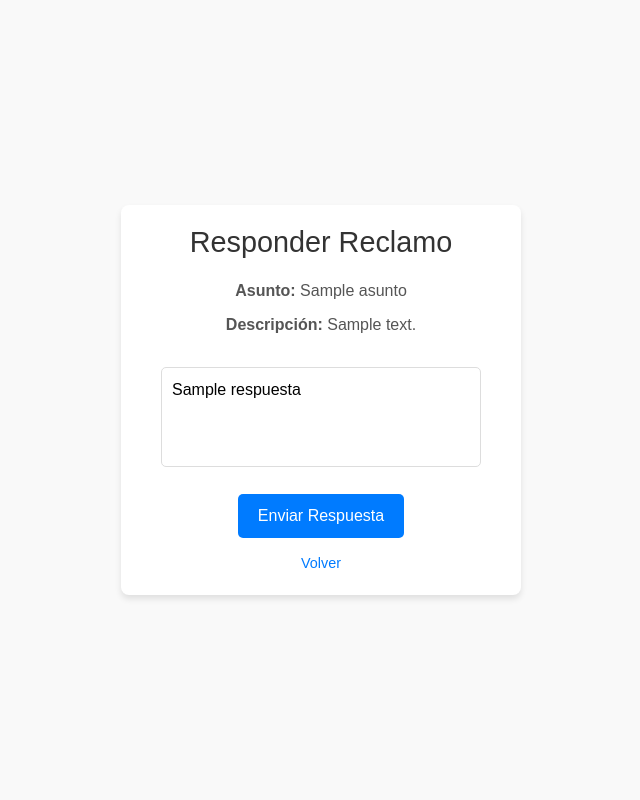
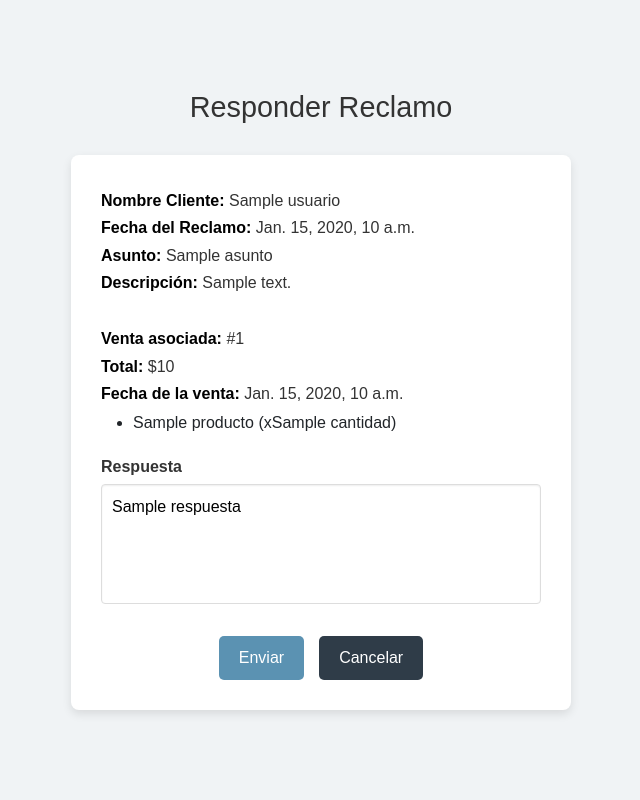
Before and after one commit to diego-ab-dev/Akaispace_Proyecto_de_Titulo, a Django app: template templates/admin_panel/responder_reclamo.html in a window 1280 px wide. Shown: the whole page, without its empty margins (319-959 px from the left). Run offline with Django 3.2, Linux system fonts and the light colour scheme; the template is opened without the code that fills it: most values are stand-ins (such as "Sample title", 1, 10 or a date in 2020).

Commit message:
el reclamo y devolucion en administracion ahora muestra a que venta y producto se asocian para asi el admin tenga mas control y conocimiento de lo que pasa en la web.

```diff
--- a/appPrincipal/models.py
+++ b/appPrincipal/models.py
@@ -226,6 +226,7 @@ class Reclamo(models.Model):
         ('Respondido', 'Respondido'),
     ]
     usuario = models.ForeignKey(Usuario, on_delete=models.CASCADE, related_name='reclamos')
+    venta = models.ForeignKey(Venta, on_delete=models.SET_NULL, null=True, blank=True, related_name='reclamos')
     estado = models.CharField(max_length=20,choices=ESTADO_CHOICES, default='Abierto')
     asunto = models.CharField(max_length=255, default='No especificado')
     fecha = models.DateTimeField(default=now)
--- a/static/styles/styles_admin/styles_responder_reclamo.css
+++ b/static/styles/styles_admin/styles_responder_reclamo.css
@@ -1,47 +1,75 @@
 body {
     margin: 0;
     font-family: Arial, sans-serif;
-    background-color: #f9f9f9;
+    background-color: #f0f3f5;
     display: flex;
     justify-content: center;
     align-items: center;
-    height: 100vh;
+    min-height: 100vh;
 }
 
-.reclamo-container {
-    background: #ffffff;
-    padding: 20px 40px;
-    border-radius: 8px;
-    box-shadow: 0 4px 6px rgba(0, 0, 0, 0.1);
+.main-container {
     text-align: center;
-    width: 400px;
+    width: 100%;
 }
 
-.reclamo-container h1 {
+.main-container h1 {
     font-size: 1.8rem;
-    margin-bottom: 20px;
+    margin-bottom: 30px;
     color: #333333;
 }
 
-.reclamo-info p {
-    margin: 10px 0;
+.card-reclamo {
+    background: #ffffff;
+    padding: 30px;
+    border-radius: 8px;
+    box-shadow: 0 4px 10px rgba(0, 0, 0, 0.1);
+    width: 100%;
+    max-width: 500px;
+    margin: 0 auto;
+    text-align: left;
+}
+
+.card-reclamo p {
+    margin: 5px 0;
     font-size: 1rem;
-    color: #555555;
+    color: #333333;
+    line-height: 1.4;
+}
+
+.card-reclamo p strong {
+    font-weight: bold;
+    color: #000000;
+}
+
+.form-label {
+    display: block;
+    margin-top: 20px;
+    margin-bottom: 5px;
+    font-weight: bold;
+    color: #333333;
 }
 
 textarea {
     width: 100%;
-    height: 100px;
-    margin: 20px 0;
+    height: 120px;
     padding: 10px;
     border: 1px solid #dddddd;
-    border-radius: 5px;
+    border-radius: 4px;
     font-size: 1rem;
     resize: none;
+    box-shadow: inset 0 1px 2px rgba(0, 0, 0, 0.07);
 }
 
-.btn-submit {
-    background-color: #007BFF;
+.buttons-container {
+    display: flex;
+    justify-content: center;
+    gap: 15px;
+    margin-top: 25px;
+}
+
+.btn-enviar {
+    background-color: #5B92B2;
     color: #ffffff;
     padding: 10px 20px;
     border: none;
@@ -49,21 +77,26 @@ textarea {
     cursor: pointer;
     font-size: 1rem;
     transition: background-color 0.3s;
+    text-decoration: none;
 }
 
-.btn-submit:hover {
-    background-color: #0056b3;
+.btn-enviar:hover {
+    background-color: #4c7d9a;
 }
 
-.btn-back {
-    display: block;
-    margin-top: 15px;
-    font-size: 0.9rem;
-    color: #007BFF;
+.btn-cancelar {
+    background-color: #2F3C48;
+    color: #ffffff;
+    padding: 10px 20px;
+    border: none;
+    border-radius: 5px;
+    cursor: pointer;
+    font-size: 1rem;
+    transition: background-color 0.3s;
     text-decoration: none;
-    transition: color 0.3s;
+    display: inline-block;
 }
 
-.btn-back:hover {
-    color: #0056b3;
+.btn-cancelar:hover {
+    background-color: #1e262e;
 }
--- a/templates/admin_panel/responder_reclamo.html
+++ b/templates/admin_panel/responder_reclamo.html
@@ -1,5 +1,6 @@
 <!DOCTYPE html>
 {% load static %}
+{% load custom_filters %}
 <html lang="en">
 <head>
     <meta charset="UTF-8">
@@ -16,22 +17,45 @@
     <title>Responder Reclamo</title>
 </head>
 <body>
-    <div class="reclamo-container">
+    <div class="main-container">
         <h1>Responder Reclamo</h1>
-        <form method="post">
-            {% csrf_token %}
-            <div class="reclamo-info">
-                <p><strong>Asunto:</strong> {{ reclamo.asunto }}</p>
-                <p><strong>Descripción:</strong> {{ reclamo.descripcion }}</p>
-            </div>
-            <textarea name="respuesta" placeholder="Escribe tu respuesta aquí..." required>{{ reclamo.respuesta|default_if_none:'' }}</textarea>
-            <button type="submit" class="btn-submit">Enviar Respuesta</button>
-        </form>
-        <a href="{% url 'admin_reclamos' %}" class="btn-back">Volver</a>
+        <div class="card-reclamo">
+            <p><strong>Nombre Cliente:</strong> {{ reclamo.usuario.nombre }} </p>
+            <p><strong>Fecha del Reclamo:</strong> {{ reclamo.fecha }}</p>
+            <p><strong>Asunto:</strong> {{ reclamo.asunto }}</p>
+            <p><strong>Descripción:</strong> {{reclamo.descripcion}} </p>
+
+            <br>
+
+            {% if reclamo.venta %}
+            <p><strong>Venta asociada:</strong> #{{ reclamo.venta.id }}</p>
+            <p><strong>Total:</strong> ${{ reclamo.venta.total| formato_chileno }}</p>
+            <p><strong>Fecha de la venta:</strong> {{ reclamo.venta.fecha }}</p>
+
+            <ul>
+                {% for item in reclamo.venta.producto_venta.all %}
+                    <li>{{ item.producto.nombre }} (x{{ item.cantidad }})</li>
+                {% endfor %}
+            </ul>
+            {% else %}
+            <p><strong>Venta asociada:</strong> No registrada</p>
+            {% endif %}
+
+            <form method="post" class="respuesta-form">
+                {% csrf_token %}
+                <label for="respuesta" class="form-label">Respuesta</label>
+                <textarea id="respuesta" name="respuesta" placeholder="Escribe tu respuesta aquí..." required>{{ reclamo.respuesta|default_if_none:'' }}</textarea>
+
+                <div class="buttons-container">
+                    <button type="submit" class="btn-enviar">Enviar</button>
+                    <a href="{% url 'admin_reclamos' %}" class="btn-cancelar">Cancelar</a>
+                </div>
+            </form>
+        </div>
     </div>
 <script>
     // validar que los campos no esten vacios
-    document.querySelector('form').addEventListener('submit', function(event) {
+    document.querySelector('.respuesta-form').addEventListener('submit', function(event) {
         const respuesta = document.querySelector('textarea[name="respuesta"]').value.trim();
         if (!respuesta) {
             alert('La respuesta no puede estar vacía.');
```
Also changed, not shown: appPrincipal/views.py (+12 -9 lines), templates/admin_panel/devoluciones.html (+13 -6 lines), templates/admin_panel/reclamos.html (+12 -2 lines), templates/admin_panel/responder_devolucion.html (+14 -1 lines), appPrincipal/migrations/0010_reclamo_venta.py (added).
